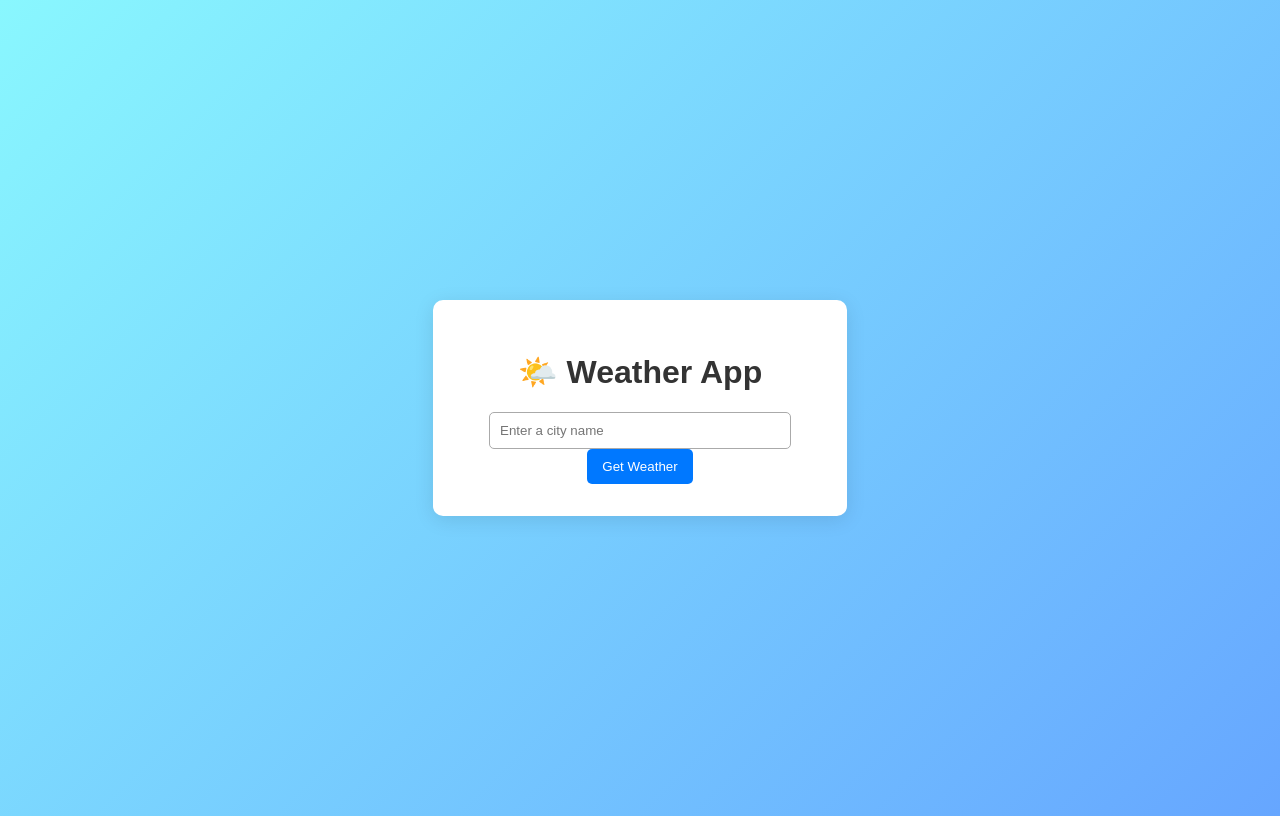
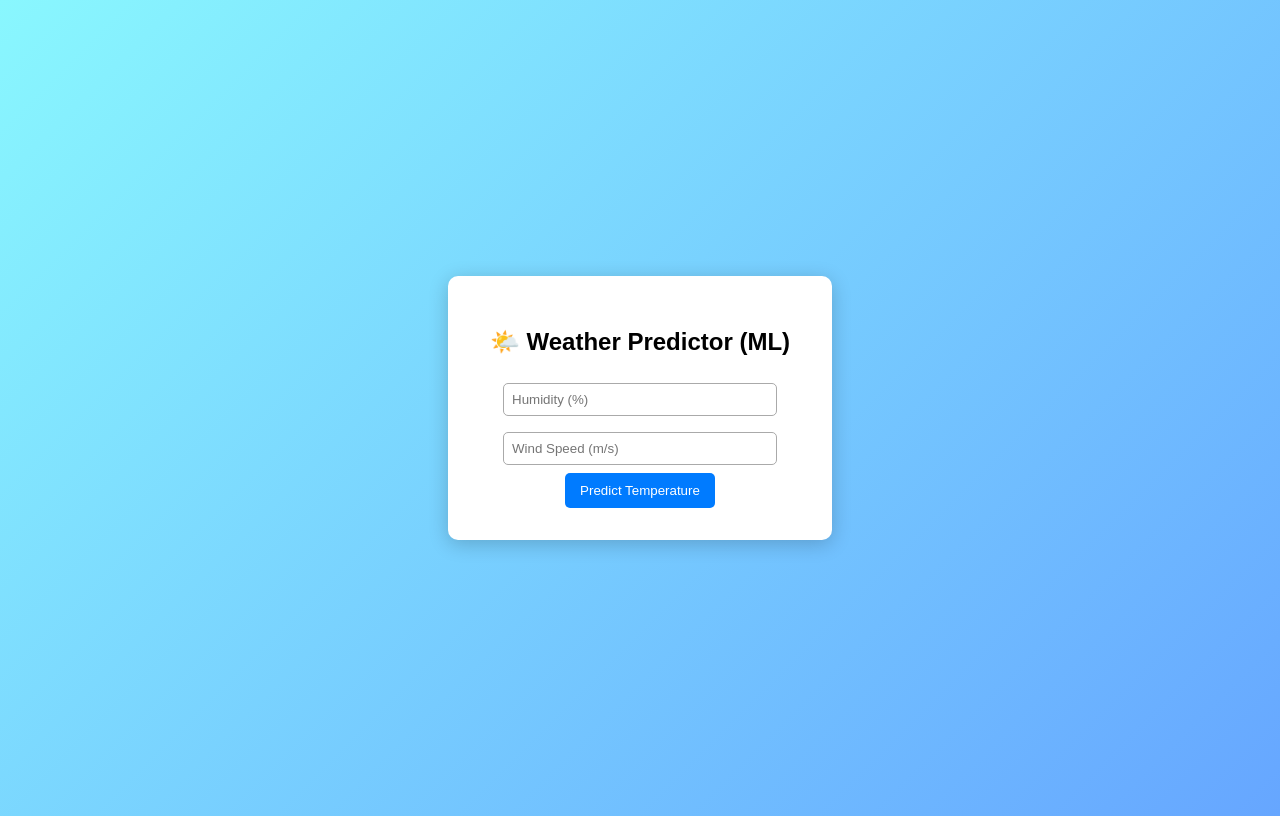
Before and after one commit to Shameerburney/weatherappflask, a Flask app: page / in a window 1280 px wide. Run offline with Flask 3, Linux system fonts and the light colour scheme; parts of the project's set-up code (start-up, migrations or seed data) failed here and were passed over.

Commit message:
index.html

```diff
--- a/templates/index.html
+++ b/templates/index.html
@@ -3,58 +3,55 @@
 <head>
     <meta charset="UTF-8">
     <meta name="viewport" content="width=device-width, initial-scale=1.0">
-    <title>🌤️ Weather App</title>
+    <title>🌤️ ML Weather Predictor</title>
     <style>
         body {
             font-family: Arial, sans-serif;
-            background: linear-gradient(135deg, #89f7fe 0%, #66a6ff 100%);
+            background: linear-gradient(135deg, #89f7fe, #66a6ff);
+            height: 100vh;
             display: flex;
+            align-items: center;
             justify-content: center;
-            align-items: center;
-            height: 100vh;
-            color: #333;
         }
         .container {
             background: white;
             padding: 2rem;
             border-radius: 10px;
-            box-shadow: 0 4px 20px rgba(0,0,0,0.1);
+            box-shadow: 0 4px 20px rgba(0,0,0,0.2);
+            width: 320px;
             text-align: center;
-            width: 350px;
         }
-        input[type="text"] {
-            padding: 10px;
+        input {
             width: 80%;
+            padding: 8px;
+            margin: 8px;
             border-radius: 5px;
             border: 1px solid #aaa;
         }
         button {
+            background: #007bff;
+            color: white;
             padding: 10px 15px;
             border: none;
-            background-color: #0078ff;
-            color: white;
             border-radius: 5px;
             cursor: pointer;
         }
         button:hover {
-            background-color: #005fcc;
+            background: #005fcc;
         }
     </style>
 </head>
 <body>
     <div class="container">
-        <h1>🌤️ Weather App</h1>
+        <h2>🌤️ Weather Predictor (ML)</h2>
         <form method="POST">
-            <input type="text" name="city" placeholder="Enter a city name" required>
-            <button type="submit">Get Weather</button>
+            <input type="number" name="humidity" placeholder="Humidity (%)" step="any" required><br>
+            <input type="number" name="wind_speed" placeholder="Wind Speed (m/s)" step="any" required><br>
+            <button type="submit">Predict Temperature</button>
         </form>
 
-        {% if weather %}
-        <h2>Weather in {{ weather.city }}</h2>
-        <p><strong>Temperature:</strong> {{ weather.temperature }} °C</p>
-        <p><strong>Description:</strong> {{ weather.description.title() }}</p>
-        <p><strong>Humidity:</strong> {{ weather.humidity }}%</p>
-        <p><strong>Wind Speed:</strong> {{ weather.wind_speed }} m/s</p>
+        {% if prediction %}
+        <h3>Predicted Temperature: {{ prediction | round(2) }} °C</h3>
         {% endif %}
     </div>
 </body>
```
